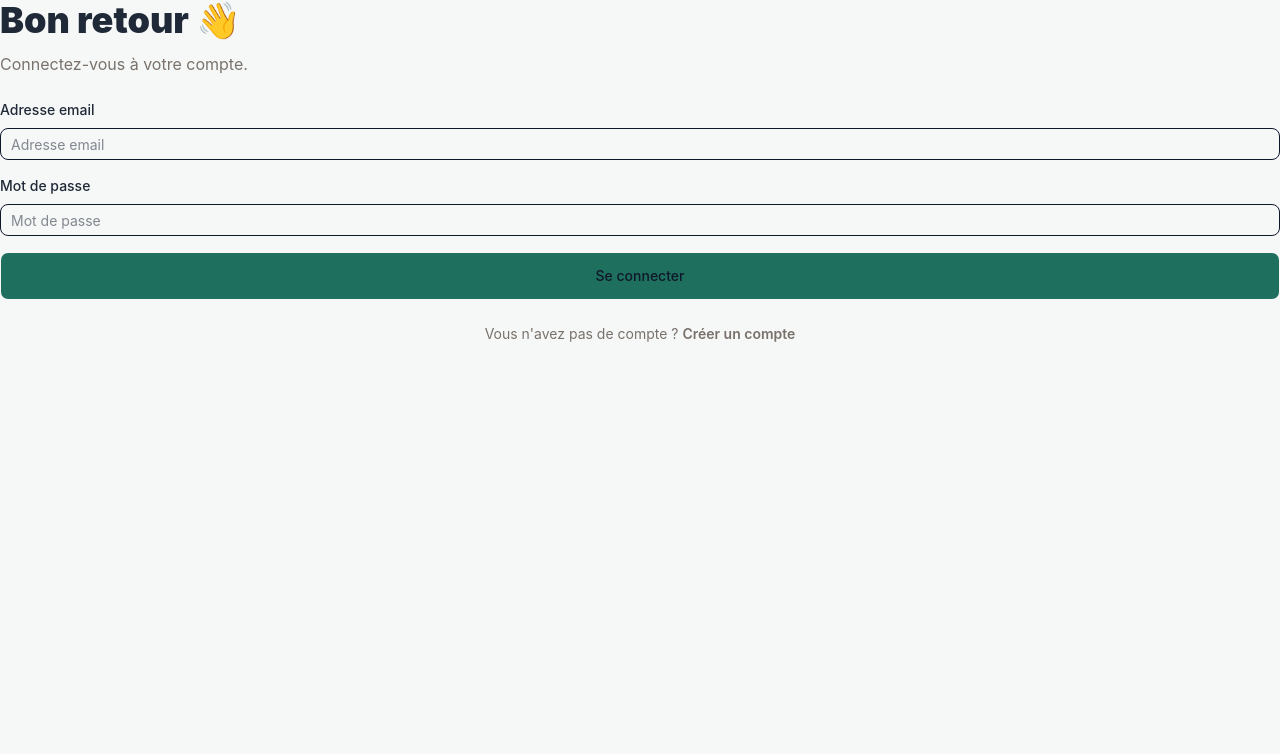
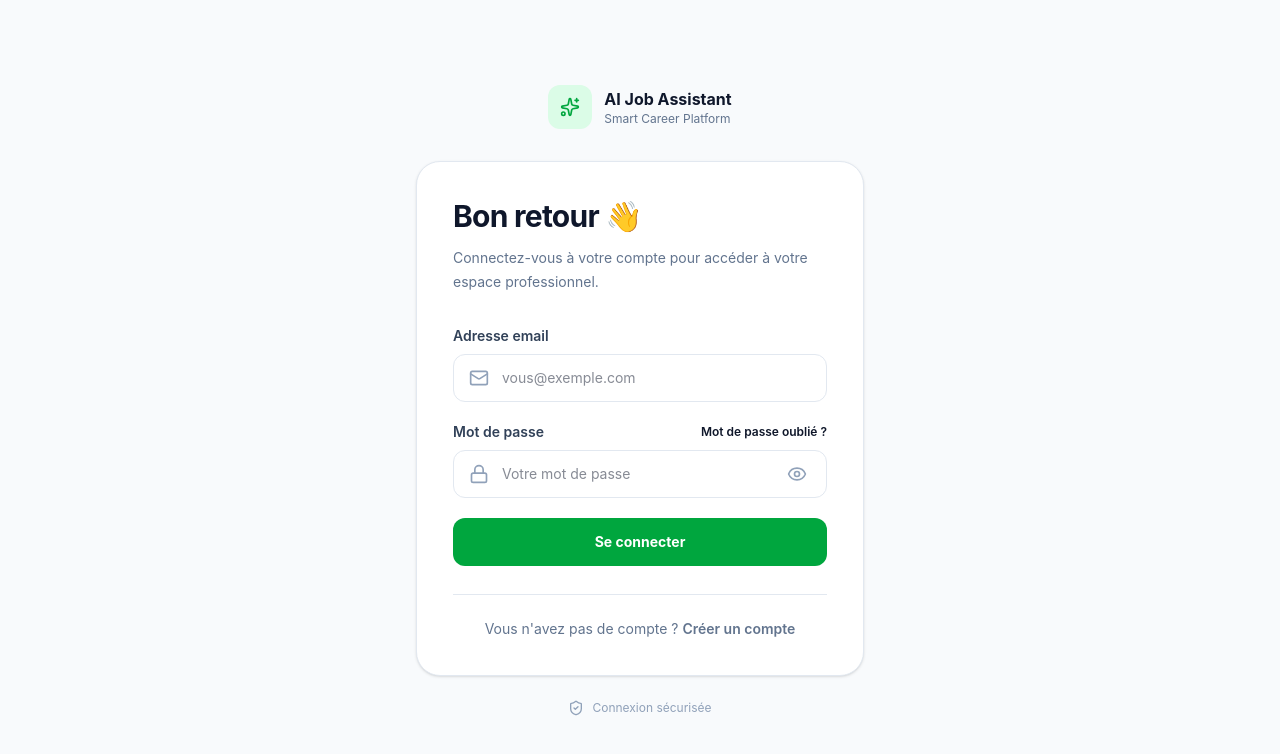
Before and after one commit to LakradSafaa/ai-job-assistant, a Next.js app in the folder frontend/: page /login in a window 1280 px wide. Shown: the top 754 px of the page. Built offline with nearby package versions, Linux system fonts and the light colour scheme; no server answers.

Commit message:
Refactor login page with improved UI and features
Refactor login page to improve UI and functionality. Added password visibility toggle and enhanced error handling.

```diff
--- a/frontend/src/app/(auth)/login/page.tsx
+++ b/frontend/src/app/(auth)/login/page.tsx
@@ -3,10 +3,15 @@
 import { FormEvent, useState } from "react";
 import Link from "next/link";
 import { useRouter } from "next/navigation";
-
-import { Button } from "@/components/ui/button";
-import { Input } from "@/components/ui/input";
-
+import {
+  Mail,
+  Lock,
+  Eye,
+  EyeOff,
+  Loader2,
+  Sparkles,
+  ShieldCheck,
+} from "lucide-react";
 import { createClient } from "@/lib/supabase/client";
 
 export default function LoginPage() {
@@ -16,27 +21,40 @@ export default function LoginPage() {
   const [email, setEmail] = useState("");
   const [password, setPassword] = useState("");
 
+  const [showPassword, setShowPassword] =
+    useState(false);
+
   const [loading, setLoading] = useState(false);
   const [error, setError] = useState("");
 
-  async function handleLogin(event: FormEvent<HTMLFormElement>) {
+  async function handleLogin(
+    event: FormEvent<HTMLFormElement>
+  ) {
     event.preventDefault();
 
     setError("");
     setLoading(true);
 
     try {
-      const cleanEmail = email.trim();
+      const cleanEmail =
+        email.trim().toLowerCase();
 
       if (!cleanEmail) {
-        throw new Error("Veuillez saisir votre adresse email.");
+        throw new Error(
+          "Veuillez saisir votre adresse email."
+        );
       }
 
       if (!password) {
-        throw new Error("Veuillez saisir votre mot de passe.");
+        throw new Error(
+          "Veuillez saisir votre mot de passe."
+        );
       }
 
-      const { error: loginError } = await supabase.auth.signInWithPassword({
+      const {
+        error: loginError,
+      } =
+        await supabase.auth.signInWithPassword({
           email: cleanEmail,
           password,
         });
@@ -48,12 +66,17 @@ export default function LoginPage() {
       router.push("/dashboard");
       router.refresh();
     } catch (err) {
-      console.error("Erreur connexion :", err);
+      console.error(
+        "Erreur connexion :",
+        err
+      );
 
       if (err instanceof Error) {
         setError(err.message);
       } else {
-        setError("Impossible de se connecter.");
+        setError(
+          "Impossible de se connecter."
+        );
       }
     } finally {
       setLoading(false);
@@ -61,80 +84,185 @@ export default function LoginPage() {
   }
 
   return (
-    <div className="space-y-6">
+    <main className="min-h-screen bg-slate-50">
+      <div className="flex min-h-screen items-center justify-center px-5 py-10">
+        <div className="w-full max-w-md">
+
+          {/* LOGO */}
+          <div className="mb-8 flex items-center justify-center gap-3">
+            <div className="flex h-11 w-11 items-center justify-center rounded-xl bg-green-100">
+              <Sparkles className="h-5 w-5 text-green-600" />
+            </div>
+
             <div>
-        <h1 className="text-4xl font-black text-[#1F2937]">Bon retour 👋</h1>
+              <p className="font-bold text-slate-900">
+                AI Job Assistant
+              </p>
 
-        <p className="mt-3 text-stone-500">
-          Connectez-vous à votre compte.
+              <p className="text-xs text-slate-500">
+                Smart Career Platform
+              </p>
+            </div>
+          </div>
+
+          {/* CARD */}
+          <div className="rounded-3xl border border-slate-200 bg-white p-7 shadow-sm sm:p-9">
+
+            <div className="mb-8">
+              <h1 className="text-3xl font-bold tracking-tight text-slate-900">
+                Bon retour 👋
+              </h1>
+
+              <p className="mt-3 text-sm leading-6 text-slate-500">
+                Connectez-vous à votre compte pour
+                accéder à votre espace professionnel.
               </p>
             </div>
 
-      <form onSubmit={handleLogin} className="space-y-4">
+            {error && (
+              <div
+                role="alert"
+                className="mb-5 rounded-xl border border-red-200 bg-red-50 px-4 py-3 text-sm leading-5 text-red-700"
+              >
+                {error}
+              </div>
+            )}
+
+            <form
+              onSubmit={handleLogin}
+              className="space-y-5"
+            >
+
+              {/* EMAIL */}
               <div>
                 <label
                   htmlFor="email"
-            className="mb-2 block text-sm font-medium text-[#1F2937]"
+                  className="mb-2 block text-sm font-semibold text-slate-700"
                 >
                   Adresse email
                 </label>
 
-          <Input
+                <div className="relative">
+                  <Mail className="pointer-events-none absolute left-4 top-1/2 h-5 w-5 -translate-y-1/2 text-slate-400" />
+
+                  <input
                     id="email"
                     type="email"
                     value={email}
-            onChange={(event) => setEmail(event.target.value)}
-            placeholder="Adresse email"
+                    onChange={(event) =>
+                      setEmail(event.target.value)
+                    }
+                    placeholder="vous@exemple.com"
                     autoComplete="email"
                     disabled={loading}
                     required
+                    className="h-12 w-full rounded-xl border border-slate-200 bg-white pl-12 pr-4 text-sm text-slate-900 outline-none transition focus:border-green-500 focus:ring-4 focus:ring-green-500/10 disabled:bg-slate-100"
                   />
                 </div>
+              </div>
 
+              {/* PASSWORD */}
               <div>
+                <div className="mb-2 flex items-center justify-between">
                   <label
                     htmlFor="password"
-            className="mb-2 block text-sm font-medium text-[#1F2937]"
+                    className="block text-sm font-semibold text-slate-700"
                   >
                     Mot de passe
                   </label>
 
-          <Input
+                  <Link
+                    href="/forgot-password"
+                    className="text-xs font-semibold text-green-600 hover:text-green-700"
+                  >
+                    Mot de passe oublié ?
+                  </Link>
+                </div>
+
+                <div className="relative">
+                  <Lock className="pointer-events-none absolute left-4 top-1/2 h-5 w-5 -translate-y-1/2 text-slate-400" />
+
+                  <input
                     id="password"
-            type="password"
+                    type={
+                      showPassword
+                        ? "text"
+                        : "password"
+                    }
                     value={password}
-            onChange={(event) => setPassword(event.target.value)}
-            placeholder="Mot de passe"
+                    onChange={(event) =>
+                      setPassword(
+                        event.target.value
+                      )
+                    }
+                    placeholder="Votre mot de passe"
                     autoComplete="current-password"
                     disabled={loading}
                     required
+                    className="h-12 w-full rounded-xl border border-slate-200 bg-white pl-12 pr-12 text-sm text-slate-900 outline-none transition focus:border-green-500 focus:ring-4 focus:ring-green-500/10 disabled:bg-slate-100"
                   />
+
+                  <button
+                    type="button"
+                    onClick={() =>
+                      setShowPassword(
+                        (previous) => !previous
+                      )
+                    }
+                    disabled={loading}
+                    aria-label={
+                      showPassword
+                        ? "Masquer le mot de passe"
+                        : "Afficher le mot de passe"
+                    }
+                    className="absolute right-3 top-1/2 -translate-y-1/2 rounded-lg p-2 text-slate-400 hover:bg-slate-100 hover:text-slate-700"
+                  >
+                    {showPassword ? (
+                      <EyeOff className="h-5 w-5" />
+                    ) : (
+                      <Eye className="h-5 w-5" />
+                    )}
+                  </button>
+                </div>
               </div>
 
-        {error && (
-          <div className="rounded-xl border border-red-200 bg-red-50 px-4 py-3 text-sm text-red-700">
-            {error}
-          </div>
-        )}
-
-        <Button
+              {/* SUBMIT */}
+              <button
                 type="submit"
                 disabled={loading}
-          className="h-12 w-full bg-[#1F6F5F] hover:bg-[#18584C]"
+                className="flex h-12 w-full items-center justify-center gap-2 rounded-xl bg-green-600 text-sm font-bold text-white transition hover:bg-green-700 disabled:cursor-not-allowed disabled:opacity-60"
               >
-          {loading ? "Connexion..." : "Se connecter"}
-        </Button>
+                {loading ? (
+                  <>
+                    <Loader2 className="h-5 w-5 animate-spin" />
+                    Connexion...
+                  </>
+                ) : (
+                  "Se connecter"
+                )}
+              </button>
             </form>
 
-      <p className="text-center text-sm text-stone-500">
+            {/* REGISTER */}
+            <div className="mt-7 border-t border-slate-200 pt-6 text-center">
+              <p className="text-sm text-slate-500">
                 Vous n&apos;avez pas de compte ?{" "}
                 <Link
                   href="/register"
-          className="font-semibold text-[#1F6F5F] hover:underline"
+                  className="font-semibold text-green-600 hover:text-green-700"
                 >
                   Créer un compte
                 </Link>
               </p>
             </div>
+          </div>
+
+          <div className="mt-6 flex items-center justify-center gap-2 text-xs text-slate-400">
+            <ShieldCheck className="h-4 w-4" />
+            Connexion sécurisée
+          </div>
+        </div>
+      </div>
+    </main>
   );
 }
```
Lines whose indentation alone changed are shown as unchanged.
